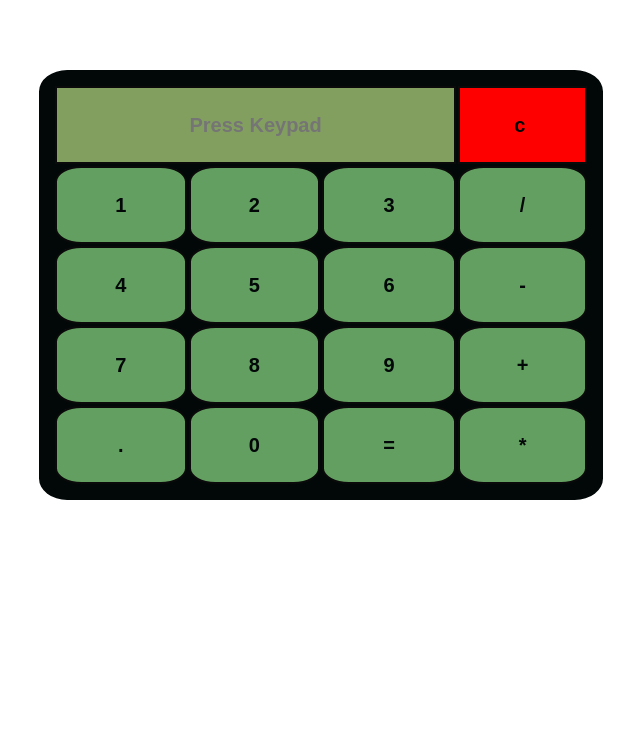
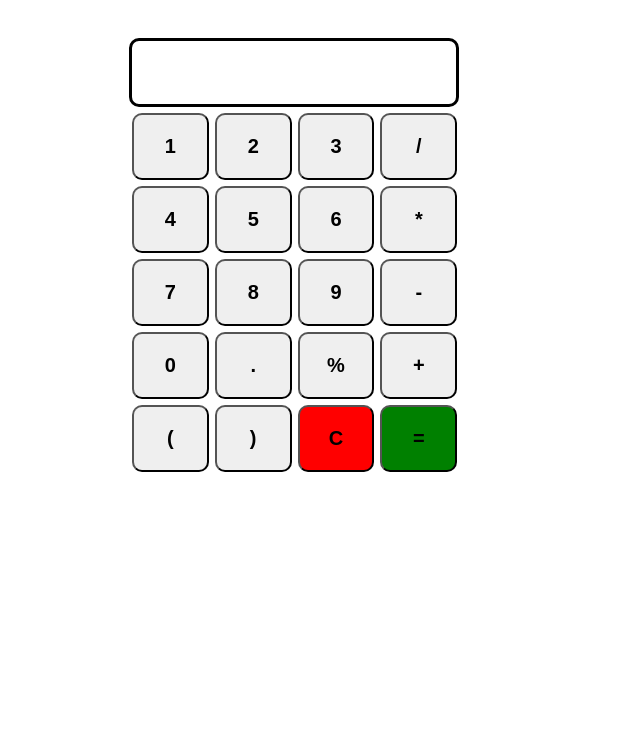
Before and after one commit to chiranjivikant1/calculator, a plain HTML site: page index.html in a window 1280 px wide. Shown: the whole page, without its empty margins (319-959 px from the left). Drawn offline with Linux system fonts and the light colour scheme.

Commit message:
Add files via upload

```diff
--- a/index.html
+++ b/index.html
@@ -1,46 +1,17 @@
-<html>
-<head>
+<!--Developed by Chiranjivi Kant on 12 June 2021-- >
+<!-- Preference Form Version 1.0 -->
+<!-- https://github.com/chiranjivikant1 -->
 
-
-	<link rel="stylesheet" href="style1.css">
-</head>
-
-<body>
-	<div class="container">
-	<table   height="400px" >
-		<tr>
-			<td colspan="3"><input type="text" id="result" placeholder="Press Keypad" disabled/></td>
-
-			<td><input type="button" value="     c      " style="border-radius: 0%; background-color:red;" onclick="clr()"/> </td>
-		</tr>
-		<tr>
-
-			<td><input type="button" value="1" onclick="dis('1')"/> </td>
-			<td><input type="button" value="2" onclick="dis('2')"/> </td>
-			<td><input type="button" value="3" onclick="dis('3')"/> </td>
-			<td><input type="button" value="/" onclick="dis('/')"/> </td>
-		</tr>
-		<tr>
-			<td><input type="button" value="4" onclick="dis('4')"/> </td>
-			<td><input type="button" value="5" onclick="dis('5')"/> </td>
-			<td><input type="button" value="6" onclick="dis('6')"/> </td>
-			<td><input type="button" value="-" onclick="dis('-')"/> </td>
-		</tr>
-		<tr>
-			<td><input type="button" value="7" onclick="dis('7')"/> </td>
-			<td><input type="button" value="8" onclick="dis('8')"/> </td>
-			<td><input type="button" value="9" onclick="dis('9')"/> </td>
-			<td><input type="button" value="+" onclick="dis('+')"/> </td>
-		</tr>
-		<tr>
-			<td><input type="button" value="." onclick="dis('.')"/> </td>
-			<td><input type="button" value="0" onclick="dis('0')"/> </td>
-
-			<td><input type="button" value="=" onclick="solve()"/> </td>
-			<td><input type="button" value="*" onclick="dis('*')"/> </td>
-		</tr>
-	</table>
-</div>
-<script src="code1.js"></script>
-</body>
+<!DOCTYPE html>
+<html lang="en">
+  <head>
+    <meta charset="UTF-8" />
+    <meta http-equiv="X-UA-Compatible" content="IE=edge" />
+    <meta name="viewport" content="width=device-width, initial-scale=1.0" />
+    <title>Document</title>
+    <link rel="stylesheet" href="style1.css" />
+  </head>
+  <body>
+    <script src="script1.js"></script>
+  </body>
 </html>
--- /dev/null
+++ b/script1.js
@@ -0,0 +1,194 @@
+const input1 = document.createElement("input");
+input1.setAttribute("type", "text");
+input1.setAttribute("id", "input1");
+document.body.appendChild(input1);
+
+const button1 = document.createElement("button");
+button1.setAttribute("id", "button1");
+button1.setAttribute("onclick", "dis(1)");
+document.body.append(button1);
+document.querySelector("#button1").style = "width: 20%;";
+document.querySelector("#button1").value = 1;
+document.querySelector("#button1").innerText = 1;
+
+const button2 = document.createElement("button");
+button2.setAttribute("id", "button2");
+button2.setAttribute("onclick", "dis(2)");
+// document.querySelector("#button2").style= "width: 20%;";
+// document.querySelector("#button2").style= "width: 20%";
+document.body.appendChild(button2);
+var button_val2 = (document.querySelector("#button2").value = 2);
+document.querySelector("#button2").innerText = button_val2;
+
+const button3 = document.createElement("button");
+button3.setAttribute("id", "button3");
+button3.setAttribute("onclick", "dis(3)");
+document.body.appendChild(button3);
+document.querySelector("#button3").style = "width: 20%;";
+var button_val3 = (document.querySelector("#button3").value = 3);
+document.querySelector("#button3").innerText = button_val3;
+
+const divide = document.createElement("button");
+divide.setAttribute("id", "divide");
+divide.setAttribute("onclick", "dis('/')");
+document.body.appendChild(divide);
+document.querySelector("#divide").style = "width: 20%;";
+document.querySelector("#divide").value = "/";
+document.querySelector("#divide").innerText = "/";
+
+const button4 = document.createElement("button");
+button4.setAttribute("id", "button4");
+button4.setAttribute("onclick", "dis(4)");
+document.body.appendChild(button4);
+document.querySelector("#button4").style = "width: 20%;";
+var button_val4 = (document.querySelector("#button4").value = 4);
+document.querySelector("#button4").innerText = button_val4;
+
+const button5 = document.createElement("button");
+button5.setAttribute("id", "button5");
+button5.setAttribute("onclick", "dis(5)");
+document.body.appendChild(button5);
+document.querySelector("#button5").style = "width: 20%;";
+var button_val5 = (document.querySelector("#button5").value = 5);
+document.querySelector("#button5").innerText = button_val5;
+
+const button6 = document.createElement("button");
+button6.setAttribute("id", "button6");
+button6.setAttribute("onclick", "dis(6)");
+document.body.appendChild(button6);
+document.querySelector("#button6").style = "width: 20%;";
+var button_val6 = (document.querySelector("#button6").value = 6);
+document.querySelector("#button6").innerText = button_val6;
+
+const mul = document.createElement("button");
+mul.setAttribute("id", "mul");
+mul.setAttribute("onclick", "dis('*')");
+document.body.appendChild(mul);
+document.querySelector("#mul").style = "width: 20%;";
+document.querySelector("#mul").value = "*";
+document.querySelector("#mul").innerText = "*";
+
+const button7 = document.createElement("button");
+button7.setAttribute("id", "button7");
+button7.setAttribute("onclick", "dis(7)");
+
+document.body.appendChild(button7);
+document.querySelector("#button7").style = "width: 20%;";
+var button_val7 = (document.querySelector("#button7").value = 7);
+document.querySelector("#button7").innerText = button_val7;
+
+const button8 = document.createElement("button");
+button8.setAttribute("id", "button8");
+button8.setAttribute("onclick", "dis(8)");
+document.body.appendChild(button8);
+document.querySelector("#button8").style = "width: 20%;";
+var button_val8 = (document.querySelector("#button8").value = 8);
+document.querySelector("#button8").innerText = button_val8;
+
+const button9 = document.createElement("button");
+button9.setAttribute("id", "button9");
+button9.setAttribute("onclick", "dis(9)");
+document.body.appendChild(button9);
+document.querySelector("#button9").style = "width: 20%;";
+var button_val9 = (document.querySelector("#button9").value = 9);
+document.querySelector("#button9").innerText = button_val9;
+
+const minus = document.createElement("button");
+minus.setAttribute("id", "minus");
+minus.setAttribute("onclick", "dis('-')");
+document.body.appendChild(minus);
+document.querySelector("#minus").style = "width: 20%;";
+document.querySelector("#minus").value = "-";
+document.querySelector("#minus").innerText = "-";
+
+const button0 = document.createElement("button");
+button0.setAttribute("id", "button0");
+button0.setAttribute("onclick", "dis(0)");
+document.body.append(button0);
+document.querySelector("#button0").style = "width: 20%;";
+var button_val0 = (document.querySelector("#button0").value = 0);
+document.querySelector("#button0").innerText = button_val0;
+
+const dot = document.createElement("button");
+dot.setAttribute("id", "dot");
+dot.setAttribute("onclick", "dis('.')");
+document.body.appendChild(dot);
+document.querySelector("#dot").style = "width: 20%;";
+document.querySelector("#dot").value = ".";
+document.querySelector("#dot").innerText = ".";
+
+const mod = document.createElement("button");
+mod.setAttribute("id", "mod");
+mod.setAttribute("onclick", "dis('%')");
+document.body.appendChild(mod);
+document.querySelector("#mod").style = "width: 20%;";
+document.querySelector("#mod").value = "%";
+document.querySelector("#mod").innerText = "%";
+
+const plus = document.createElement("button");
+plus.setAttribute("id", "plus");
+plus.setAttribute("onclick", "dis('+')");
+document.body.appendChild(plus);
+document.querySelector("#plus").style = "width: 20%;";
+document.querySelector("#plus").value = "+";
+document.querySelector("#plus").innerText = "+";
+
+const leftBr = document.createElement("button");
+leftBr.setAttribute("id", "leftBr");
+leftBr.setAttribute("onclick", "dis('(')");
+document.body.appendChild(leftBr);
+document.querySelector("#leftBr").style = "width: 20%;";
+document.querySelector("#leftBr").value = "(";
+document.querySelector("#leftBr").innerText = "(";
+
+const rightBr = document.createElement("button");
+rightBr.setAttribute("id", "rightBr");
+rightBr.setAttribute("onclick", "dis(')')");
+document.body.appendChild(rightBr);
+document.querySelector("#rightBr").style = "width: 20%;";
+document.querySelector("#rightBr").value = ")";
+document.querySelector("#rightBr").innerText = ")";
+
+const c = document.createElement("button");
+c.setAttribute("id", "c");
+c.setAttribute("onclick", "clear1()");
+document.body.appendChild(c);
+document.querySelector("#c").style = "width: 20%;";
+document.querySelector("#c").value = "C";
+document.querySelector("#c").innerText = "C";
+
+const equal = document.createElement("button");
+equal.setAttribute("id", "equal");
+equal.setAttribute("onclick", "solve()");
+document.body.appendChild(equal);
+document.querySelector("#equal").style = "width: 20%;";
+document.querySelector("#equal").value = "=";
+document.querySelector("#equal").innerText = "=";
+
+//function that display value
+function dis(val) {
+  if (checkzero(val)) {
+    document.getElementById("input1").value += val;
+  }
+}
+
+//function that evaluates the digit and return result
+function solve() {
+  let x = document.getElementById("input1").value;
+  let y = eval(x);
+  if (y == undefined) {
+    document.getElementById("input1").value = 0;
+  } else document.getElementById("input1").value = y;
+}
+
+//function that clear the display
+function clear1() {
+  document.getElementById("input1").value = "";
+}
+
+function checkzero(val) {
+  let str = document.getElementById("input1").value;
+  if (str.length === 0 && val === 0) return false;
+
+  return true;
+}
--- a/style1.css
+++ b/style1.css
@@ -1,54 +1,35 @@
+/*
+Developed by Chiranjivi Kant on 12 June 2021
+Preference Form Version 1.0
+https://github.com/chiranjivikant1
+*/
 
+#input1 {
+  width: 74%;
+  padding: 20px;
+  font-size: 20px;
+  margin-bottom: 3px;
+  border: solid;
+  border-radius: 10px;
+}
+#button2 {
+  width: 20%;
+}
+button {
+  padding: 20px;
+  border-radius: 10px;
+  font-weight: bolder;
+  margin: 3px;
+  font-size: 20px;
+}
 
-		input[type="button"]
-		{
-		background-color:#639F60;
-		color: #020808;
-		border: solid rgb(10,10,10) 2px;
-		width:100%;
-		height:100%;
-			border-radius: 0%;
-			font-weight: bolder;
-			font-size: 20px;
-			outline-width: 20px;;
-			border-radius: 20%;
-		}
+#equal {
+  background-color: green;
+}
+#c {
+  background-color: red;
+}
 
-		input[type="text"]
-		{
-
-		border: solid rgb(10,10,10) 2px;
-		width:100%;
-		height:100%;
-		font-weight: bolder;
-			font-size: 20px;
-			text-align: center;
-			background-color: #839F60;
-			color: white;
-			border-radius: 0%;
-		}
-
-		table{
-				border-collapse: collapse;
-				width: 100%;
-				background-color: #020808;
-				border-radius: 10%;
-
-
-		}
-		.container{
-			border: 5px;
-			border-color: #020808;
-			background-color: #020808;
-			margin: 70px 350px ;
-			outline-width: 10px;
-			border-style: solid;
-			border-radius: 5%;
-			padding: 10px;
-		}
-
-		input[type="button"]:hover{
-			background-color: #020808;
-			cursor: pointer;
-			color: white;
-		}
+body {
+  margin: 3% 35%;
+}
```
